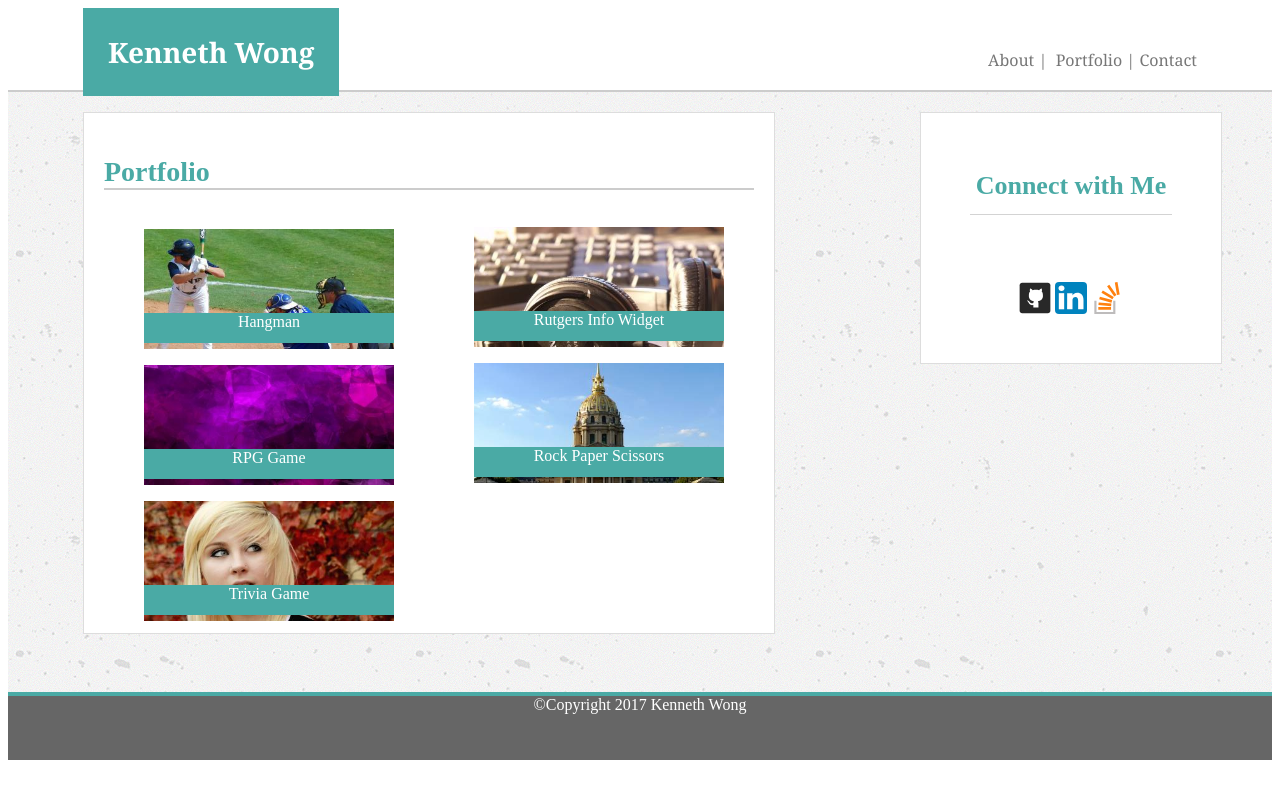
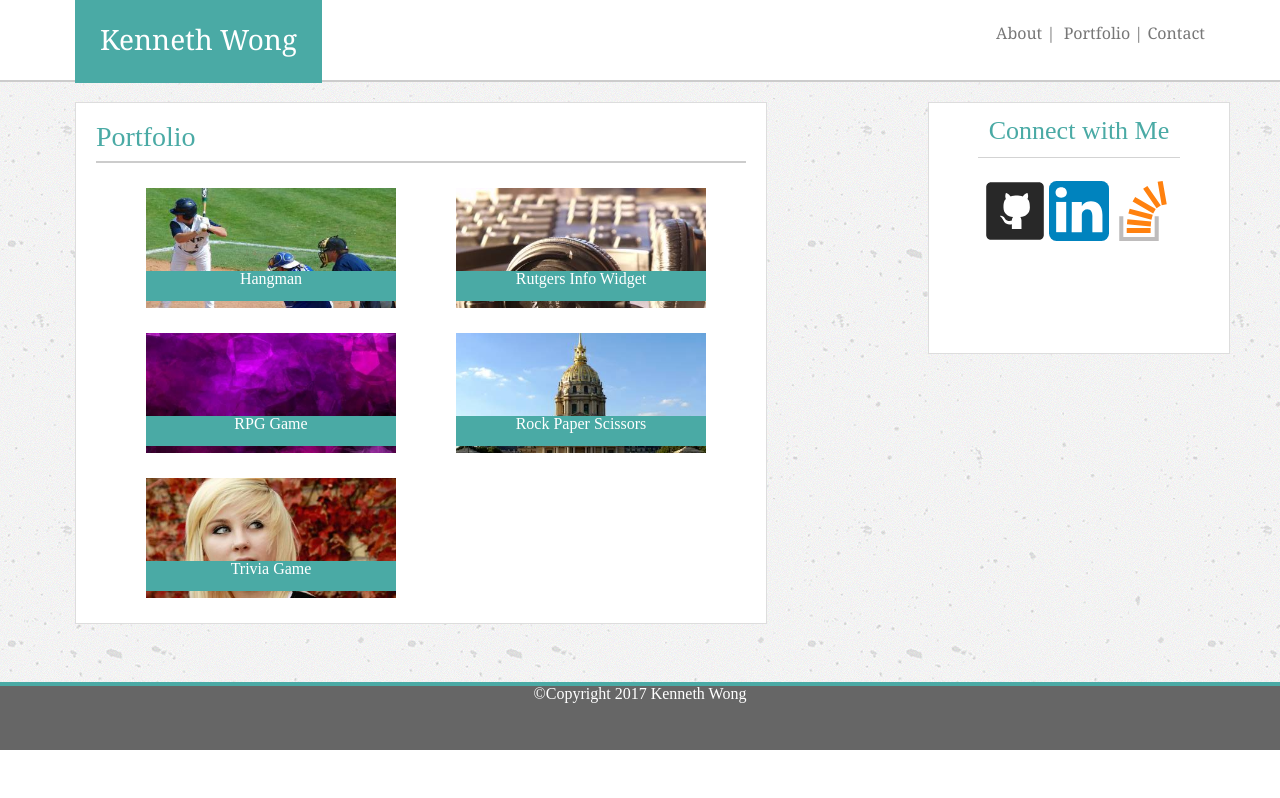
Before and after one commit to kennethlw/Basic-Portfolio, a plain HTML site: page portfolio.html in a window 1280 px wide. Drawn offline with Linux system fonts and the light colour scheme.

Commit message:
fixed margin issue

```diff
--- a/assets/css/style.css
+++ b/assets/css/style.css
@@ -1,6 +1,6 @@
-/*self explanatory*/
+/*header at the top containing name and nav bar*/
 header {
-  height: 32px;
+  height: 30px;
   padding:25px;
   font-family: Georgia, Times, "Times New Roman", serif;
   border-bottom: 2px solid;
@@ -39,7 +39,7 @@ li, a {
 
 }
 
-/*about me*/
+/*about me container*/
 aside {
 	width: 650px;
 	height: 480px;
@@ -52,7 +52,7 @@ aside {
 
 }
 
-/*connect with me*/
+/*connect with me container*/
 #aside2{
 	width: 270px;
 	height:220px;
@@ -69,7 +69,7 @@ h2 {
 	font-size:28px;
 	border-bottom: 2px solid;
   	border-bottom-color:#cccccc;
-  	padding-bottom:0px;
+  	padding-bottom:10px;
 }
 
 h4 {
@@ -130,6 +130,7 @@ input[type=text] {
 
 }
 
+/*submit button*/
 input[type=submit] {
 	font: arial;
 	height: 48px;
@@ -139,6 +140,7 @@ input[type=submit] {
 	border-style:none;
 	background-color:#4aaaa5;
 	color:white;
+	padding-top:5px;
 	margin-top:0px;
 }
 
@@ -159,14 +161,29 @@ textarea {
 	position:relative;
 }
 
+.box1 {
+	left: 50px;
+	top: 25px;
+}
+
+.box2 {
+	left: 50px;
+	top: 50px;
+}
+
+.box3 {
+	left: 50px;
+	top: 75px;
+}
+
 .box4 {
-	left: 330px;
-	bottom: 410px;
+	left: 360px;
+	bottom: 335px;
 }
 
 .box5 {
-	left: 330px;
-	bottom: 410px;
+	left: 360px;
+	bottom: 310px;
 }
 
 .img1, .img2, .img3, .img4, .img5 {
--- a/portfolio.html
+++ b/portfolio.html
@@ -2,7 +2,9 @@
 <html>
 <head>
 
+<link rel="stylesheet" type="text/css" href="assets/css/reset.css">
 <link rel="stylesheet" type="text/css" href="assets/css/style.css">
+
 <title>The Portfolio of Kenneth Wong</title>
 </head>
 
@@ -52,11 +54,11 @@
 			</h5>
 
 			<section id="icons">
-				<a href="https://github.com/kennethlw" target="_blank"><img src="assets/images/github.svg" alt="Github" width="32" height="32">
+				<a href="https://github.com/kennethlw" target="_blank"><img src="assets/images/github.svg" alt="Github" width="60" height="60">
 				</a>
-				<a href="https://www.linkedin.com/in/kenneth-wong-2bb329141/" target="_blank"><img src="assets/images/linkedin.svg" alt="LinkedIn" width="32" height="32">
+				<a href="https://www.linkedin.com/in/kenneth-wong-2bb329141/" target="_blank"><img src="assets/images/linkedin.svg" alt="LinkedIn" width="60" height="60">
 				</a>
-				<a href="https://stackoverflow.com/users/8089505/ken-wong" target="_blank"><img src="assets/images/stackoverflow.svg" alt="StackOverflow" width="32" height="32">
+				<a href="https://stackoverflow.com/users/8089505/ken-wong" target="_blank"><img src="assets/images/stackoverflow.svg" alt="StackOverflow" width="60" height="60">
 				</a>
 			</section>
 
```
Also changed, not shown: contact.html (+3 -3 lines), index.html (+3 -3 lines).
